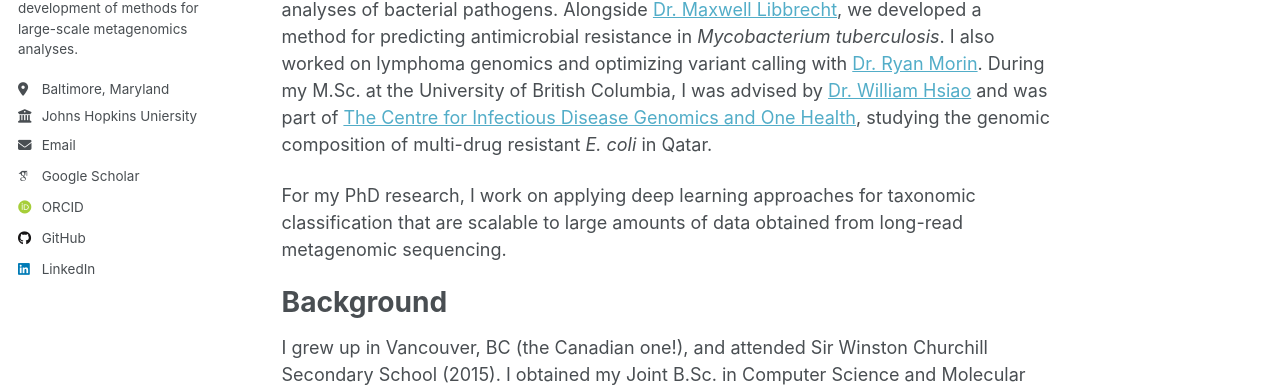
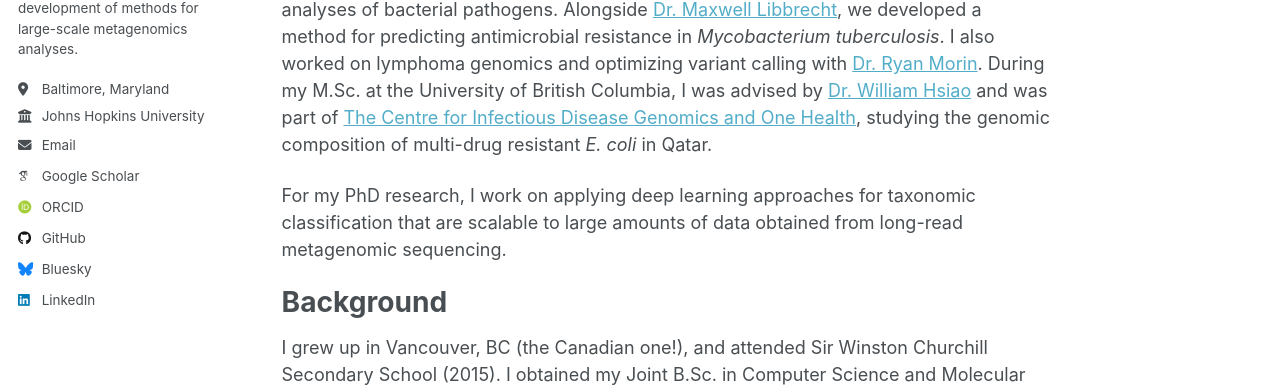
Before and after one commit to matnguyen/matnguyen.github.io, a Jekyll site: the page built from _pages/about.md, in a window 1280 px wide. Shown: the part 378-770 px from the top of the page. Built offline with Jekyll 4.4.1, drawn with Linux system fonts in a browser that asks for light colours; some web fonts are replaced; part of the change alters nothing that is shown.

Commit message:
Modify config

```diff
--- a/_config.yml
+++ b/_config.yml
@@ -27,9 +27,9 @@ author:
   pronouns         : # example: "she/her"
   bio              : "Ph.D. Student in Computer Science at Johns Hopkins University, focusing on the development of methods for large-scale metagenomics analyses."
   location         : "Baltimore, Maryland"
-  employer         : "Johns Hopkins Uniersity"
+  employer         : "Johns Hopkins University"
   uri              : # URL
-  email            : "none@example.org"
+  email            : "mnguye99@jh.edu"
 
   # Academic websites
   academia         : # URL
@@ -51,7 +51,7 @@ author:
   stackoverflow    : # User number or user number and name (i.e., use "1" or "1/jeff-atwood")
 
   # Social media
-  bluesky          : # Username
+  bluesky          : "mnguyen667.bsky.social"
   facebook         : # Username
   flickr           : # Username
   foursquare       : # Username
```
